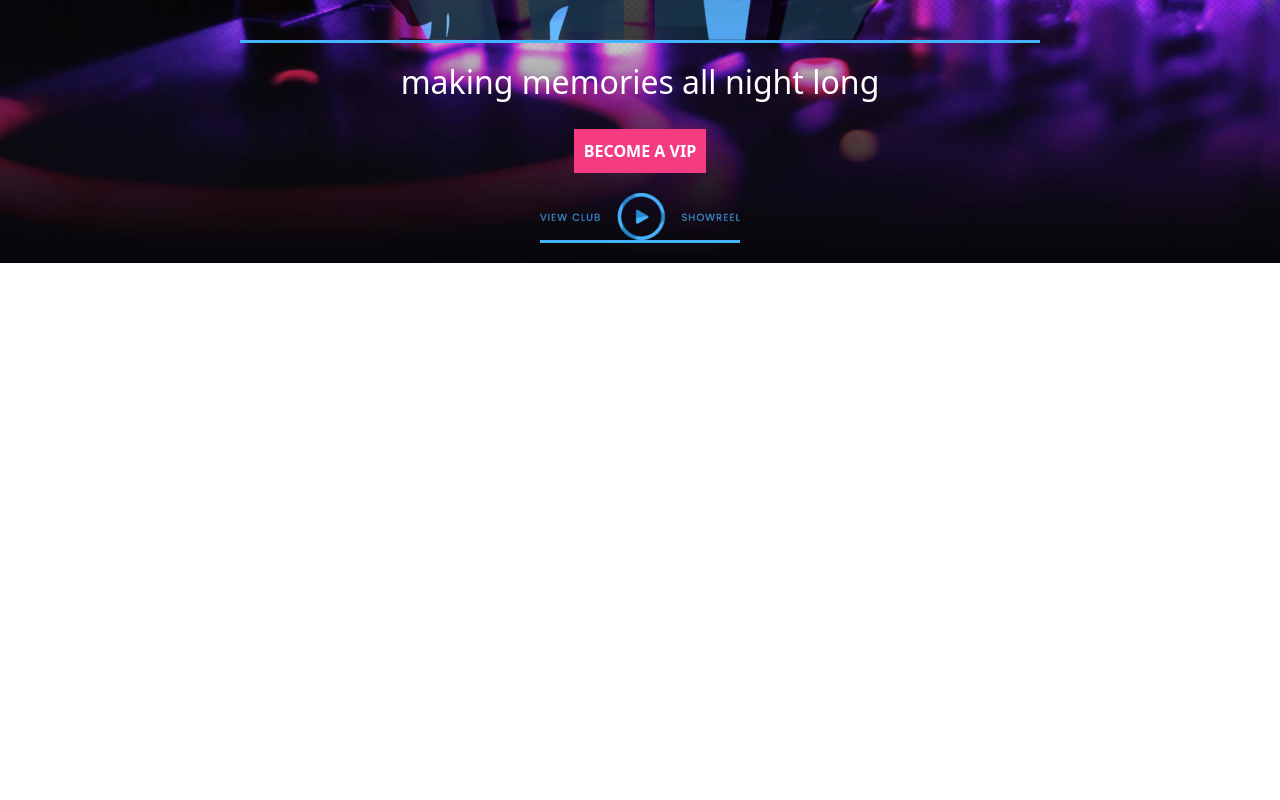
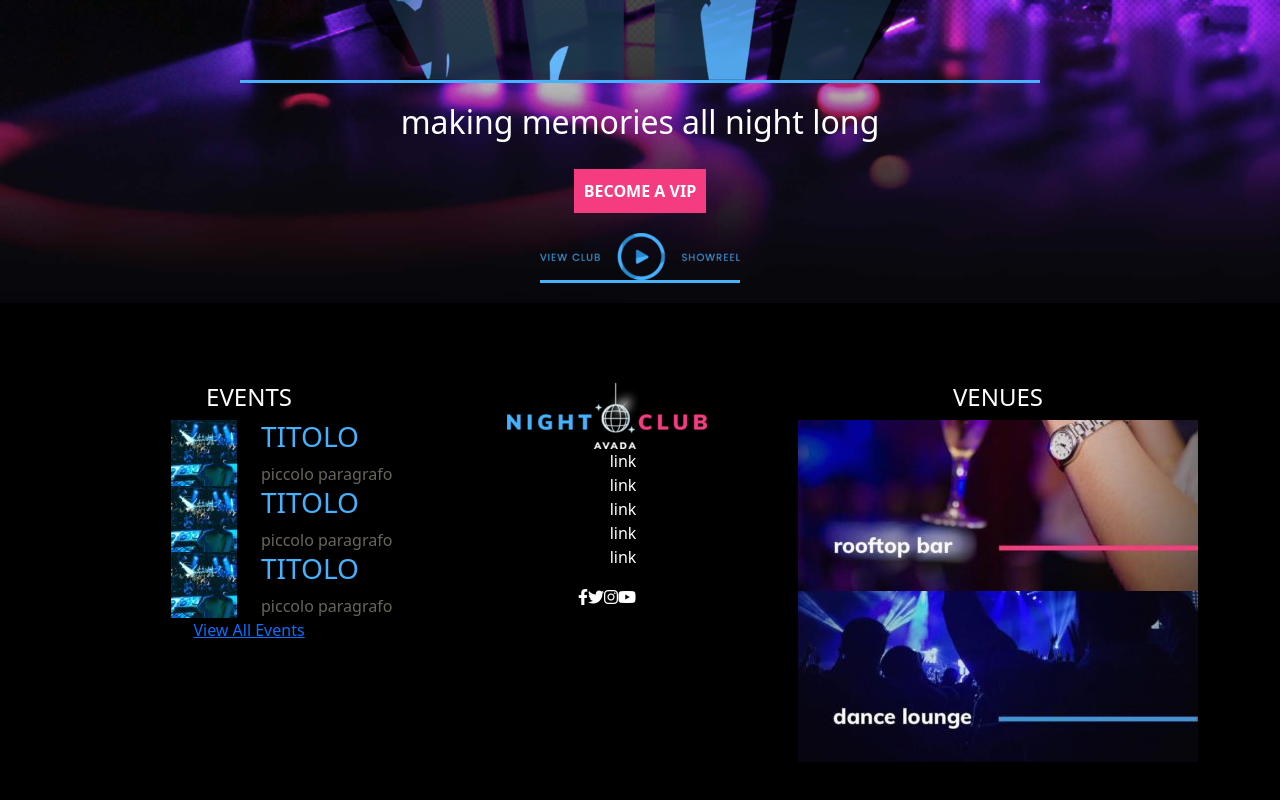
Before and after one commit to AriannaRuggirello/proj-html-vuejs, a Vue app: page / in a window 1280 px wide. Shown: the part 584-1384 px from the top of the page. Before the commit the page ends 847 px from the top, so only its background shows below. Built offline with nearby package versions, Linux system fonts and the light colour scheme.

Commit message:
footer layout

```diff
--- /dev/null
+++ b/src/components/LinkLeftHeader.vue
@@ -0,0 +1,27 @@
+<script >
+
+export default {
+
+    name: 'LinkLeftHeader',
+    props: {
+        details: Object,
+
+    }
+}
+</script>
+
+<template>
+    <!-- nav bar con logo in centro -->
+    <nav>
+
+        <a>{{ details.text }}</a>
+
+
+
+    </nav>
+</template>
+
+<style lang="scss">
+@use '../style/partials/variables.scss' as *;
+@use '../style/partials/mixin.scss' as *;
+</style>
--- /dev/null
+++ b/src/components/LinkRightHeader.vue
@@ -0,0 +1,24 @@
+<script >
+
+export default {
+
+    name: 'LinkRightHeader',
+    props: {
+        details: Object,
+    }
+}
+</script>
+
+<template>
+    <!-- nav bar con logo in centro -->
+    <nav>
+        <a>{{ details.text }}</a>
+
+
+    </nav>
+</template>
+
+<style lang="scss">
+@use '../style/partials/variables.scss' as *;
+@use '../style/partials/mixin.scss' as *;
+</style>
--- a/src/components/PageFooter.vue
+++ b/src/components/PageFooter.vue
@@ -12,9 +12,123 @@ export default {
 
 </script>
 
-<template></template>
+<template>
+    <footer>
+        <div class="container">
+            <!-- tre colonne -->
+            <div class="row text-center">
+                <!-- colonna eventi -->
+                <div class="col">
+                    <h4>EVENTS</h4>
+                    <!-- foto e paragrafo -->
+                    <div class="row">
+                        <div class="col text-end">
+                            <!-- immagine -->
+                            <img src="../../public/images/avada-nightclub-events-6-66x66.jpg" alt="">
+                        </div>
+                        <div class="col text-start">
+                            <!-- titolo piu span -->
+                            <h3>TITOLO</h3>
+                            <span>piccolo paragrafo</span>
+                        </div>
+                    </div>
+
+                    <!-- foto e paragrafo -->
+                    <div class="row">
+                        <div class="col text-end">
+                            <!-- immagine -->
+                            <img src="../../public/images/avada-nightclub-events-6-66x66.jpg" alt="">
+                        </div>
+                        <div class="col text-start">
+                            <!-- titolo piu span -->
+                            <h3>TITOLO</h3>
+                            <span>piccolo paragrafo</span>
+                        </div>
+                    </div>
+
+                    <!-- foto e paragrafo -->
+                    <div class="row">
+                        <div class="col text-end">
+                            <!-- immagine -->
+                            <img src="../../public/images/avada-nightclub-events-6-66x66.jpg" alt="">
+                        </div>
+                        <div class="col text-start">
+                            <!-- titolo piu span -->
+                            <h3>TITOLO</h3>
+                            <span>piccolo paragrafo</span>
+                        </div>
+                    </div>
+
+                    <a href="#">View All Events</a>
+                </div>
+
+                <!-- colonna link -->
+                <div class="col">
+                    <div class="row row-cols-1">
+                        <div class="col">
+                            <img src="../../public/images/avada-nightclub-logo-2x-200x66.png" alt="">
+
+                        </div>
+
+                        <div class="col">
+                            <ul>
+                                <li>link</li>
+                                <li>link</li>
+                                <li>link</li>
+                                <li>link</li>
+                                <li>link</li>
+
+                            </ul>
+                        </div>
+
+                        <div class="col">
+                            <i class="fa-brands fa-facebook-f"></i>
+                            <i class="fa-brands fa-twitter"></i>
+                            <i class="fa-brands fa-instagram"></i>
+                            <i class="fa-brands fa-youtube"></i>
+                        </div>
+
+                    </div>
+
+                </div>
+
+                <!-- colonna venues -->
+                <div class="col">
+                    <h4>VENUES</h4>
+                    <img src="../../public/images/avada-nightclub-footer-rooftop-400x171.jpg" alt="">
+
+                    <img src="../../public/images/avada-nightclub-footer-dancelounge-400x171.jpg" alt="">
+                </div>
+            </div>
+        </div>
+    </footer>
+</template>
 
 <style lang="scss" scoped>
 @use '../style/partials/variables.scss' as *;
 @use '../style/partials/mixin.scss' as *;
+
+footer {
+    background-image: url(../../public/images/avada-nightclub-footer-background-final-2.jpg);
+    background-size: cover;
+    background-repeat: no-repeat;
+    height: 500px;
+    color: white;
+    padding: 80px 0;
+
+
+
+
+    h3 {
+        color: $primary-color;
+    }
+
+    span {
+        color: #68665a;
+    }
+
+    li {
+        list-style: none;
+    }
+}
 </style>
--- a/src/components/PageHeader.vue
+++ b/src/components/PageHeader.vue
@@ -1,11 +1,19 @@
 <script >
+
+import LinkLeftHeader from '../components/LinkLeftHeader.vue';
+import LinkRightHeader from '../components/LinkRightHeader.vue';
+
 
 
 export default {
   name: 'PageHeader',
+  components: {
+    LinkLeftHeader,
+    LinkRightHeader,
+  },
   data() {
     return {
-      links: [
+      linksLeft: [
         {
           text: 'HOME',
           url: '#',
@@ -26,8 +34,8 @@ export default {
           active: false
 
         },
-
-
+      ],
+      linksRight: [
         {
           text: 'JOBS',
           url: '#',
@@ -49,29 +57,25 @@ export default {
 
         },
       ]
+
+
+
     }
   }
 }
-
-
-
-
-
 </script>
 
 <template>
   <header>
     <div class="container text-center ">
       <div class="row align-items-center">
-        <!-- nav bar con logo in centro -->
-        <nav>
-          <a v-for="link in links" :href="link.url" :class="link.active ? 'active' : ''">{{ link.text }}</a>
-
-          <a href="#">
-            <img src="../../public/images/avada-nightclub-logo.png" alt="">
-          </a>
-
-        </nav>
+        <LinkLeftHeader v-for="link in linksLeft" :href="link.url" :details="linksLeft"
+          :class="link.active ? 'active' : ''" />
+        <a href="#">
+          <img src="../../public/images/avada-nightclub-logo.png" alt="">
+        </a>
+        <LinkRightHeader v-for="link in linksRight" :href="link.url" :details="linksRight"
+          :class="link.active ? 'active' : ''" />
 
       </div>
       <!-- hero -->
@@ -128,6 +132,7 @@ header {
   nav {
     img {
       width: 200px;
+
 
     }
 
```
